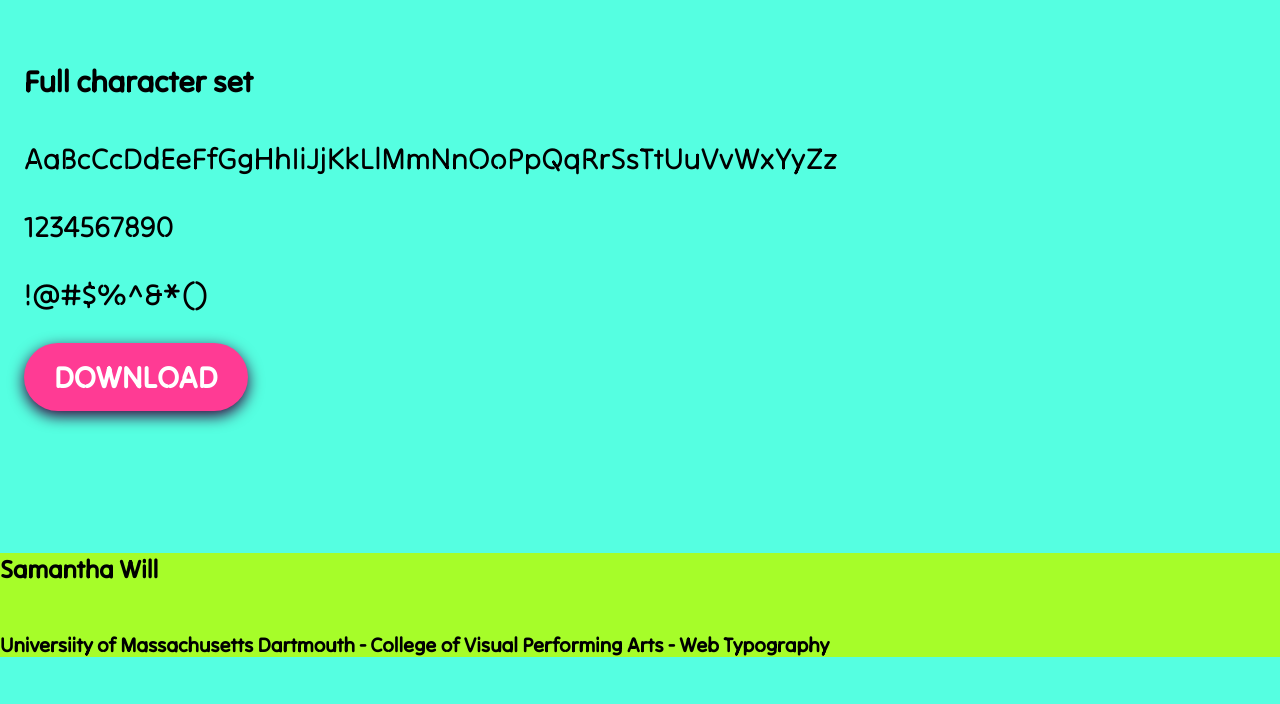
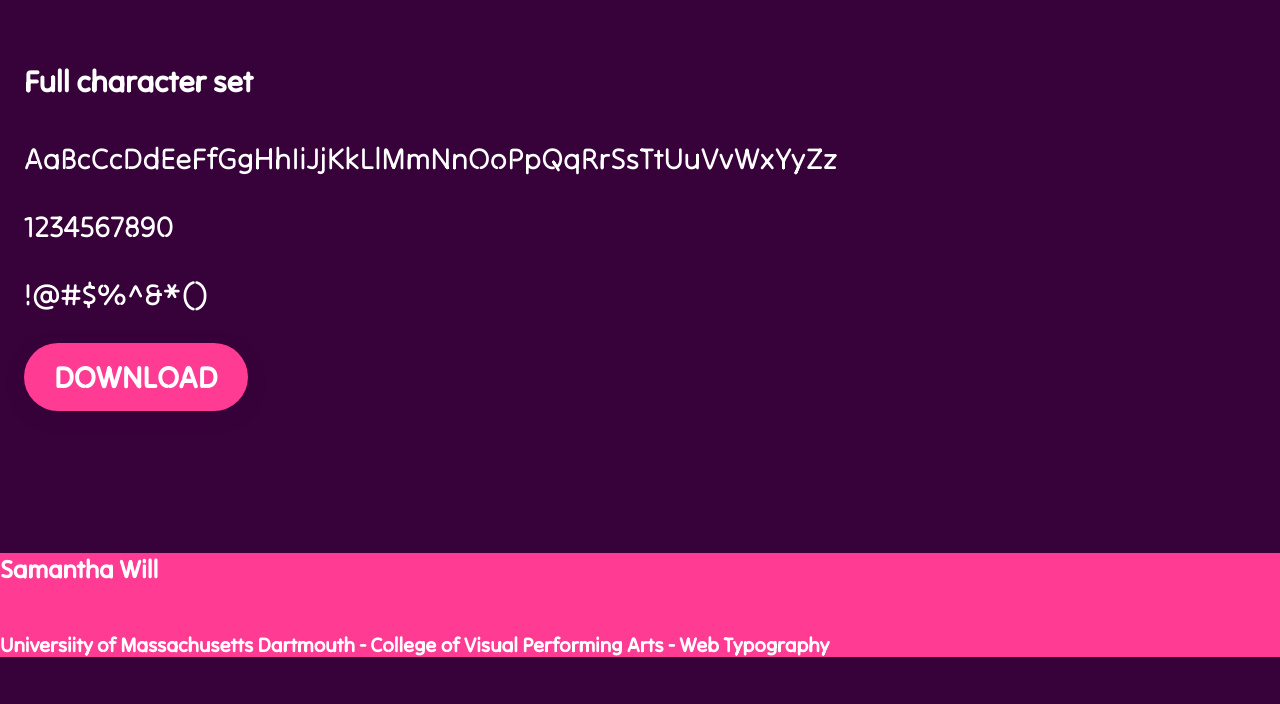
Before and after one commit to SamWillDesign/tilt-neon, a plain HTML site: page index.html in a window 1280 px wide. Shown: the part 1173-1877 px from the top of the page. Drawn offline with Linux system fonts and the light colour scheme.

Commit message:
Color Palette change

```diff
--- a/main.css
+++ b/main.css
@@ -6,9 +6,10 @@
 }
 
     body{
-    background-color: rgba(85,255,225);
+    background-color: rgba(55,1,58);
     font-family: 'Tilt Neon', sans-serif;
     font-size:30px;
+    color: white;
 }
 /* how text will appear on mobile */
 @font-face {
@@ -16,10 +17,11 @@
     src: url("fonts/TiltNeon[HROT\,VROT].woff2") format("woff2");
     font-style: normal;
     font-weight: normal;
+    color: white;
 }
 
     body{
-    background-color: rgba(85,255,225);
+    background-color: rgba(55,1,58);
     font-family: 'Tilt Neon', sans-serif;
     font: size 25px;
 }
@@ -96,7 +98,7 @@ h3{
 }
 /* CSS for the footer mobile*/
 footer{
-    background-color: rgb(166,253,41);
+    background-color: rgb(255,59,148);
 }
 
 /* how the page wrapper appears on desktop */
@@ -126,7 +128,7 @@ grid-area: a;
 
 /* CSS for the footer */
 footer{
-    background-color: rgb(166,253,41);
+    background-color: rgb(255,59,148);
 }
 
 /* variable font animation */
--- a/navigation.css
+++ b/navigation.css
@@ -45,7 +45,7 @@
   }
 
   nav a {
-      color: black;
+      color: rgb(255, 255, 255);
       text-decoration: none;
       font-size: 1.2rem;
       text-transform: uppercase;
@@ -145,7 +145,7 @@
       display: block;
       height: 3px;
        /* Where to change colot of underline on desktop nav*/
-      background: black;
+      background: rgb(155, 155, 155);
       position: absolute;
       top: 1.1em;
       left: 0;
```
